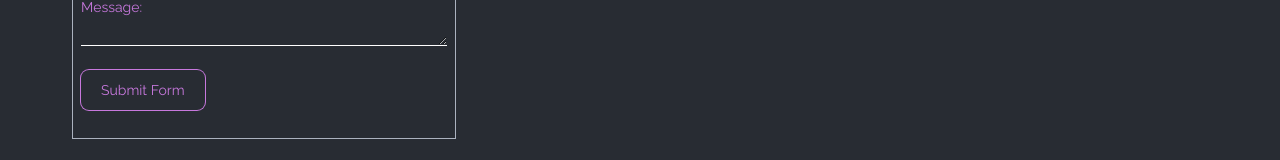
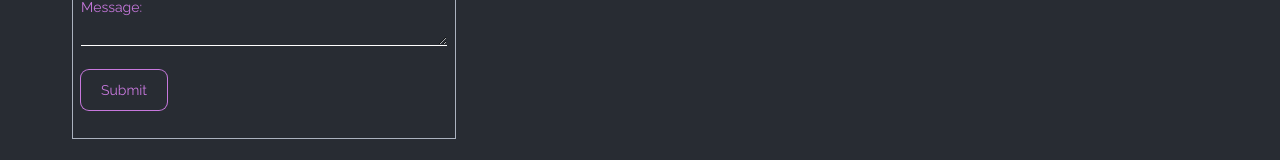
Before and after one commit to a3rium/asadk-portfolio, a Next.js app: page /Contact in a window 1280 px wide. Shown: the part 411-571 px from the top of the page. Built offline with nearby package versions, Linux system fonts and the light colour scheme.

Commit message:
Modified submit button

```diff
--- a/src/app/components/ContactForm/ContactForm.tsx
+++ b/src/app/components/ContactForm/ContactForm.tsx
@@ -103,7 +103,7 @@ const ContactForm = () => {
             type="submit"
             className="text-secondary ring-1 ring-secondary hover:bg-primary font-medium rounded-lg text-sm w-full sm:w-auto px-5 py-2.5 text-center"
           >
-            Submit Form
+            Submit
           </button>
         </div>
       </form>
```
